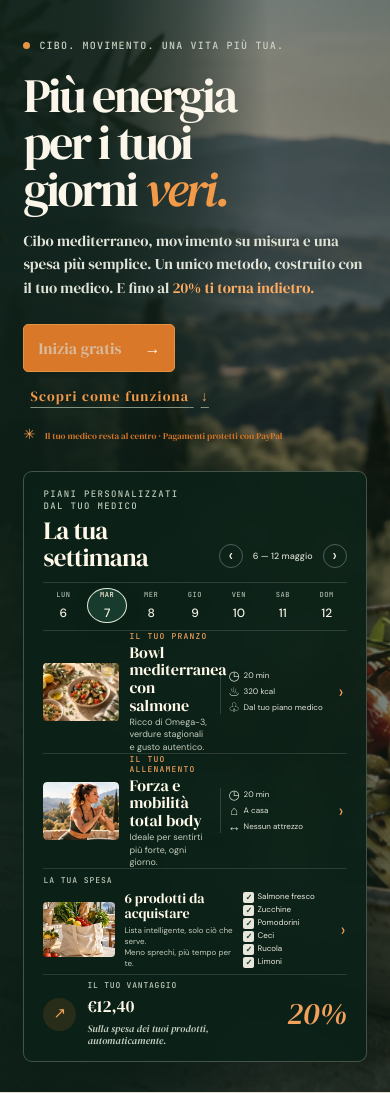
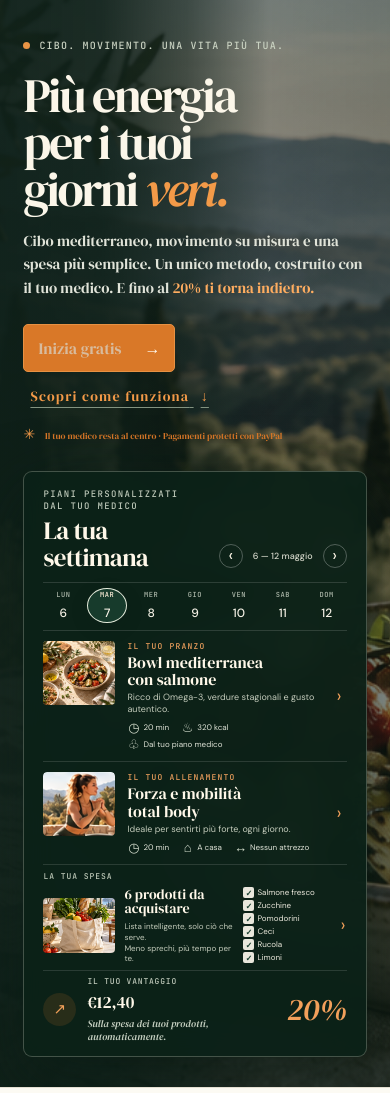
Before and after one commit to abenzia/carpe-vigor, a FastAPI app: page / in a window 390 px wide. Shown: the part 63-1156 px from the top of the page. Run offline with FastAPI, Linux system fonts and the light colour scheme.

Commit message:
Phones: the landing's week card puts the details under the title; the ledger shows whole amounts
Co-Authored-By: Claude Opus 5.5 <noreply@anthropic.com>

```diff
--- a/static/landing-forest.css
+++ b/static/landing-forest.css
@@ -468,3 +468,14 @@ a.planner-groceries{display:block}
 a.planner-item:focus-visible,a.planner-groceries:focus-visible,a.planner-reward:focus-visible,a.benefit-card:focus-visible{outline:2px solid #f78946;outline-offset:4px;border-radius:5px}
 a.planner-item:hover h3,a.planner-groceries:hover .grocery-summary b{color:#f5b17e}
 a.benefit-card:hover h3{color:#a7592c}
+
+/* Phones: the card rows had four columns (photo, title, details, arrow) and the title ran into the details;
+   here the details drop under the title, beside the photo */
+@media (max-width: 620px) {
+  .planner-item { grid-template-columns: 72px minmax(0, 1fr) 10px; column-gap: 12px; row-gap: 6px; padding: 10px 0; }
+  .planner-item > img, .planner-item > .workout-thumb { grid-column: 1; grid-row: 1 / span 2; align-self: start; width: 72px; height: 64px; }
+  .planner-item-copy { grid-column: 2; grid-row: 1; }
+  .planner-item h3 { font-size: 16px; }
+  .planner-meta { grid-column: 2; grid-row: 2; display: flex; flex-wrap: wrap; gap: 4px 12px; padding-left: 0; border-left: 0; }
+  .planner-item .item-arrow { grid-column: 3; grid-row: 1 / span 2; }
+}
--- a/templates/landing.html
+++ b/templates/landing.html
@@ -11,7 +11,7 @@
   <link href="https://fonts.googleapis.com/css2?family=DM+Sans:wght@400;500;600;700&family=DM+Serif+Display:ital@0;1&family=JetBrains+Mono:wght@500&display=swap" rel="stylesheet">
   <link rel="stylesheet" href="/static/landing.css">
   <link rel="stylesheet" href="/static/landing-reference.css">
-  <link rel="stylesheet" href="/static/landing-forest.css?v=integrated-preview-17">
+  <link rel="stylesheet" href="/static/landing-forest.css?v=integrated-preview-18">
 </head>
 <body>
   <header class="topbar">
--- a/templates/ledger.html
+++ b/templates/ledger.html
@@ -25,7 +25,7 @@ the remainder released, the reward paid back. {% if money.mode == 'sandbox' %}Ea
     columnDefs: [
       {field: 'at', headerName: 'When (UTC)', flex: 1.1, minWidth: 110, wrapText: true, autoHeight: true, cellClass: 'wrap'},
       {field: 'what', headerName: 'What', flex: 1.3, minWidth: 130, filter: true, wrapText: true, autoHeight: true, cellClass: 'wrap'},
-      {field: 'amount', headerName: 'Amount', type: 'rightAligned', valueFormatter: fmt, flex: 1, minWidth: 100},
+      {field: 'amount', headerName: 'Amount', type: 'rightAligned', valueFormatter: fmt, flex: 1, minWidth: 115},
       {field: 'effect', headerName: 'Effect', flex: 1.2, minWidth: 130, filter: true,
        cellRenderer: p => p.value ? `<span class="pill ${tone[p.value] || ''}">${p.value}</span>` : ''},
       {field: 'paypal_id', headerName: 'PayPal id', flex: 1.5, minWidth: 150, cellClass: 'mono', wrapText: true, autoHeight: true},
```
